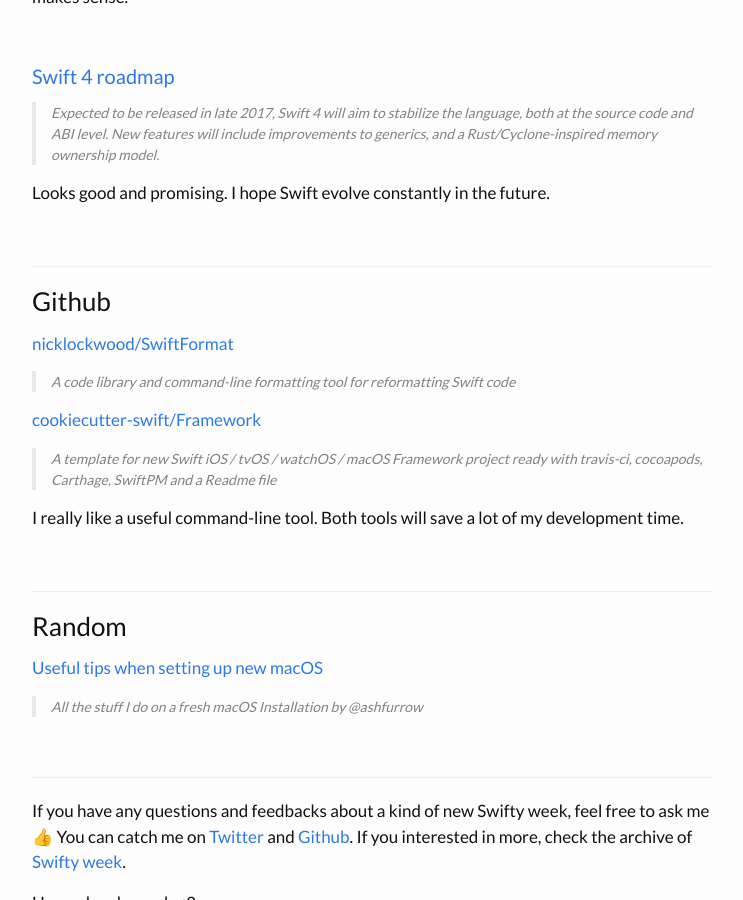
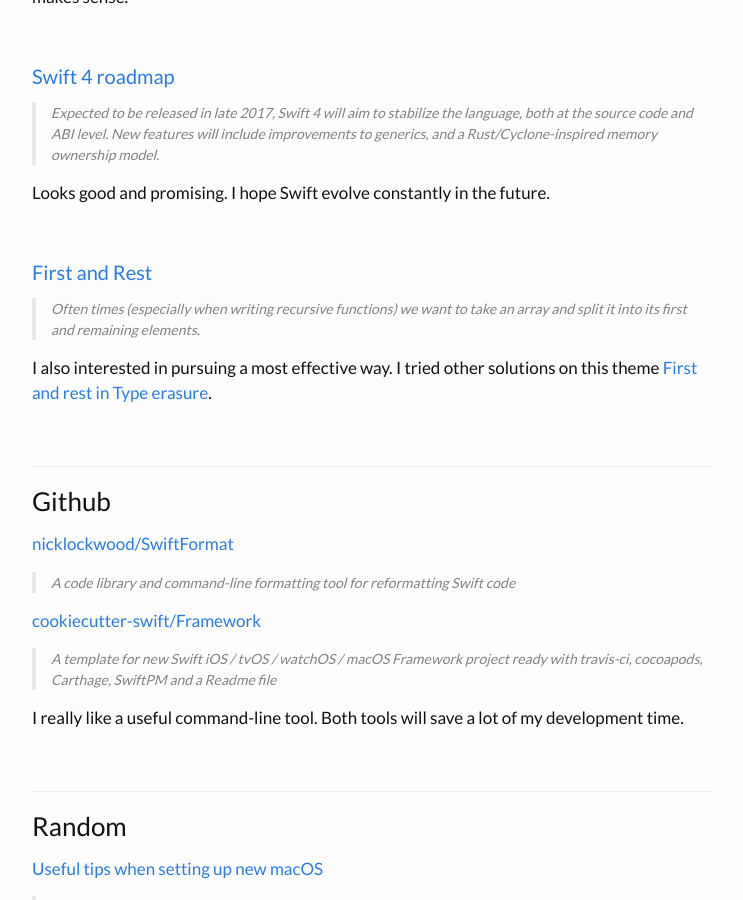
Before and after one commit to pixyzehn/pixyzehn.com, a Jekyll site: the page built from _posts/2016-11-27-swifty-week-1.md, in a window 1280 px wide and 900 px high, scrolled down 2262 px. Shown: the whole window, without its empty margins (268-1011 px from the left). Built offline with Jekyll 4.4.1, drawn with Linux system fonts in a browser that asks for light colours; emoji names are drawn with the system emoji font; comment, search, counter and statistics services are not loaded.

Commit message:
Add one more link that I forgot to add

```diff
--- a/_posts/2016-11-27-swifty-week-1.md
+++ b/_posts/2016-11-27-swifty-week-1.md
@@ -99,6 +99,14 @@ Looks good and promising. I hope Swift evolve constantly in the future.
 
 <br>
 
+#### [First and Rest](http://www.figure.ink/blog/2016/11/12/first-and-rest?utm_source=Swift_Developments&utm_medium=email&utm_campaign=Swift_Developments_Issue_64){:target="_blank"}
+
+> Often times (especially when writing recursive functions) we want to take an array and split it into its first and remaining elements.
+
+I also interested in pursuing a most effective way. I tried other solutions on this theme [First and rest in Type erasure](http://pixyzehn.com/2016/11/24/first-and-rest-in-type-erasure.html).
+
+<br>
+
 ---
 
 ### Github
```
